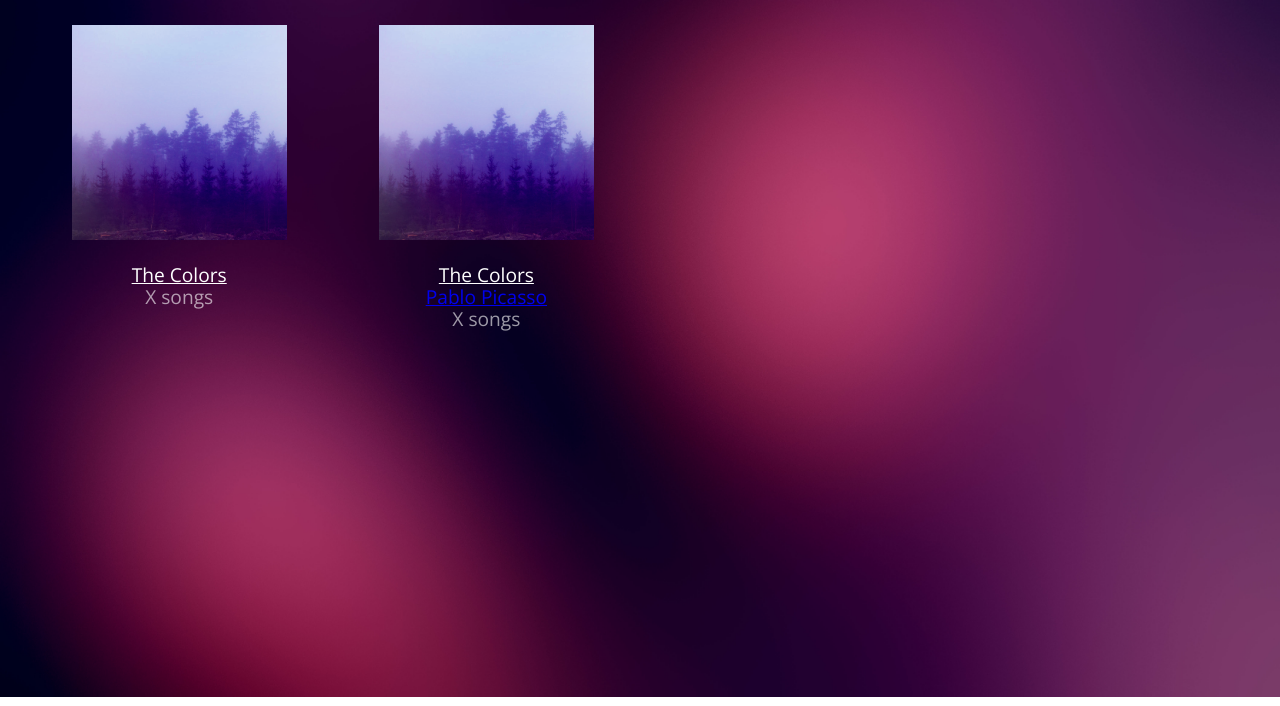
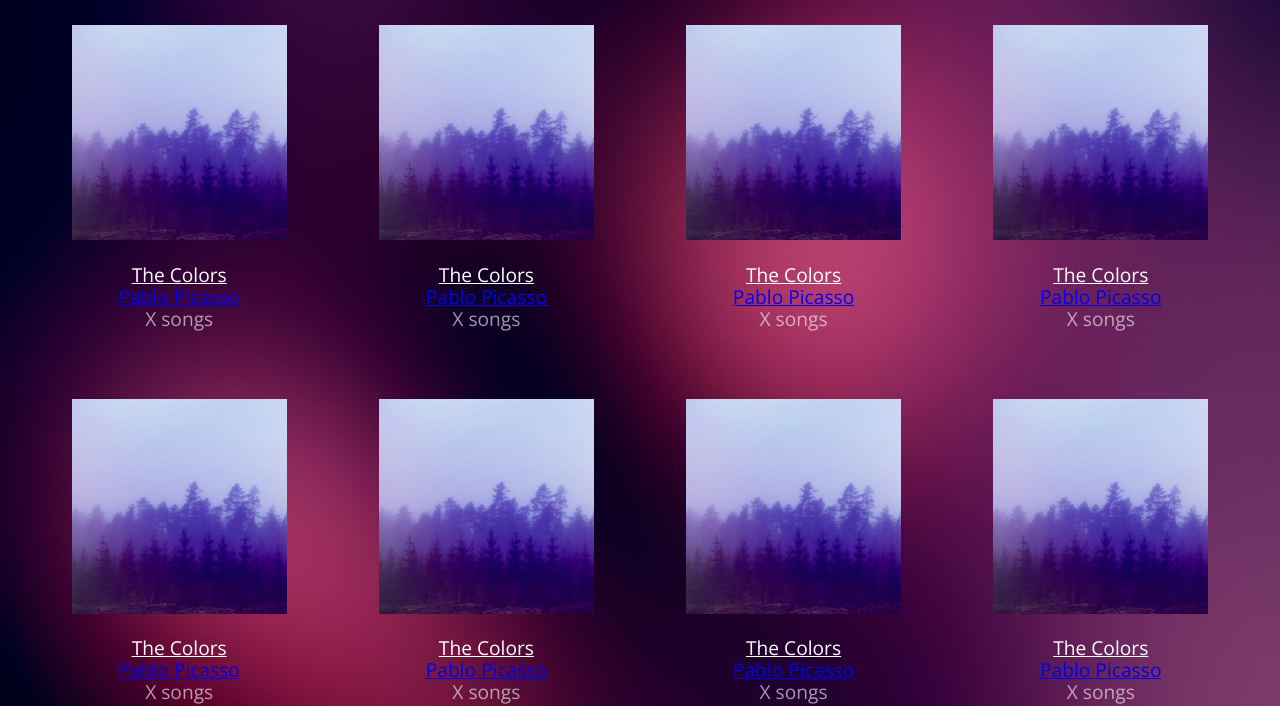
Before and after one commit to MelissaAJohnson/bloc-jams, a plain HTML site: page collection.html in a window 1280 px wide. Shown: the part 103-809 px from the top of the page. Drawn offline with nearby package versions, Linux system fonts and the light colour scheme.

Commit message:
Checkpoint 24 DOM Scripting - Collection View

```diff
--- a/collection.html
+++ b/collection.html
@@ -20,30 +20,8 @@
     </nav>
 
     <section class="album-covers container clearfix">
-      <div class="collection-album-container column fourth">
-        <img src="assets/images/album_covers/01.png" />
-        <div class="collection-album-info caption">
-          <p>
-            <a class="album-name" href="#">The Colors</a>
-            <br />
-            X songs
-            <br />
-          </p>
-        </div>
-      </div>
-      <div class="collection-album-container column fourth">
-        <img src="assets/images/album_covers/01.png" />
-        <div class="collection-album-info caption">
-          <p>
-            <a class="album-name" href="album.html">The Colors</a>
-            <br />
-            <a href="album.html">Pablo Picasso</a>
-            <br />
-            X songs
-            <br />
-          </p>
-        </div>
-      </div>
+
     </section>
+    <script src="scripts/collection.js"></script>
   </body>
 </html>
--- /dev/null
+++ b/scripts/collection.js
@@ -0,0 +1,24 @@
+var collectionItemTemplate =
+    '<div class="collection-album-container column fourth">'
+  + '  <img src="assets/images/album_covers/01.png"/>'
+  + '  <div class="collection-album-info caption">'
+  + '    <p>'
+  + '      <a class="album-name" href="album.html"> The Colors </a>'
+  + '      <br/>'
+  + '      <a href="album.html"> Pablo Picasso </a>'
+  + '      <br/>'
+  + '      X songs'
+  + '      <br/>'
+  + '    </p>'
+  + '  </div>'
+  + '</div>'
+;
+
+window.onload = function() {
+     var collectionContainer = document.getElementsByClassName('album-covers')[0];
+     collectionContainer.innerHTML = '';
+
+     for (var i = 0; i < 12; i++) {
+         collectionContainer.innerHTML += collectionItemTemplate;
+     }
+ }
```
